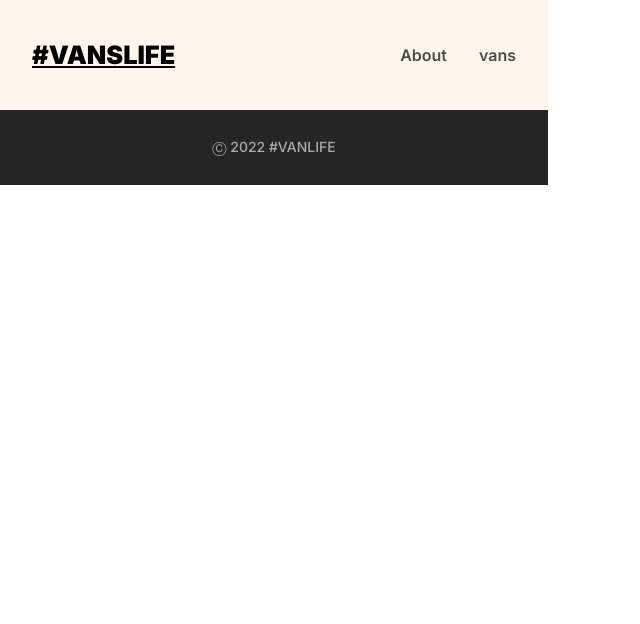
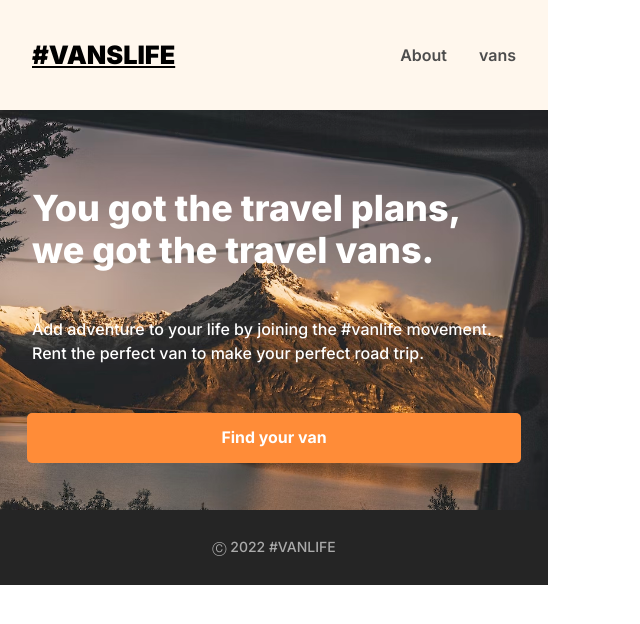
Before and after one commit to Benhidayat/vanslife, a React (Vite) app: page / in a window 1280 px wide. Shown: the top 624 px of the page, without its empty margins (0-640 px from the left). Built offline with nearby package versions, Linux system fonts and the light colour scheme.

Commit message:
created home route

```diff
--- a/src/main.jsx
+++ b/src/main.jsx
@@ -1,14 +1,15 @@
 import React from 'react';
 import ReactDOM from 'react-dom/client';
 import { BrowserRouter, Routes, Route, Link } from 'react-router-dom';
-import './index.css'
+import './index.css';
+import Home from './pages/home/Home';
 
 const App = () => {
   return (
     <BrowserRouter>
       <header>
         <h1>
-          <Link>#vanslife</Link>
+          <Link to='/'>#vanslife</Link>
         </h1>
         <nav className='nav'>
           <Link className='about'>About</Link>
@@ -16,7 +17,7 @@
         </nav>
       </header>
       <Routes>
-
+        <Route path='/' element={<Home />} />
       </Routes>
       <footer>
         <p>Ⓒ 2022 #VANLIFE</p>
--- /dev/null
+++ b/src/pages/home/Home.css
@@ -0,0 +1,42 @@
+section {
+    height: 400px;
+    display: flex;
+    align-items: center;
+    justify-content: center;
+    flex-direction: column;
+    padding: 2em;
+
+    background-image: url(../../assets/homebg.png);
+    background-repeat: no-repeat;
+    background-size: cover;
+}
+
+section h2 {
+    font-size: 2.25rem;
+    font-weight: 800;
+    line-height: 42px;
+    color: #FFFFFF;
+}
+
+section p {
+    font-size: 1rem;
+    line-height: 24px;
+    font-weight: 500;
+    color: #FFFFFF;
+    margin-block-end: 3rem;
+}
+
+section button {
+    width: 494.33px;
+    height: 49.83px;
+    border-radius: 5px;
+    border: none;
+    outline: none;
+    background-color: #FF8C38;
+
+    font-family: inherit;
+    font-size: .997rem;
+    font-weight: 700;
+    line-height: 31.66px;
+    color: #FFFFFF;
+}
--- /dev/null
+++ b/src/pages/home/Home.jsx
@@ -0,0 +1,14 @@
+import React from 'react';
+import './Home.css';
+
+const Home = () => {
+  return (
+    <section>
+        <h2>You got the travel plans, we got the travel vans.</h2>
+        <p>Add adventure to your life by joining the #vanlife movement. Rent the perfect van to make your perfect road trip.</p>
+        <button>Find your van</button>
+    </section>
+  )
+}
+
+export default Home
```
